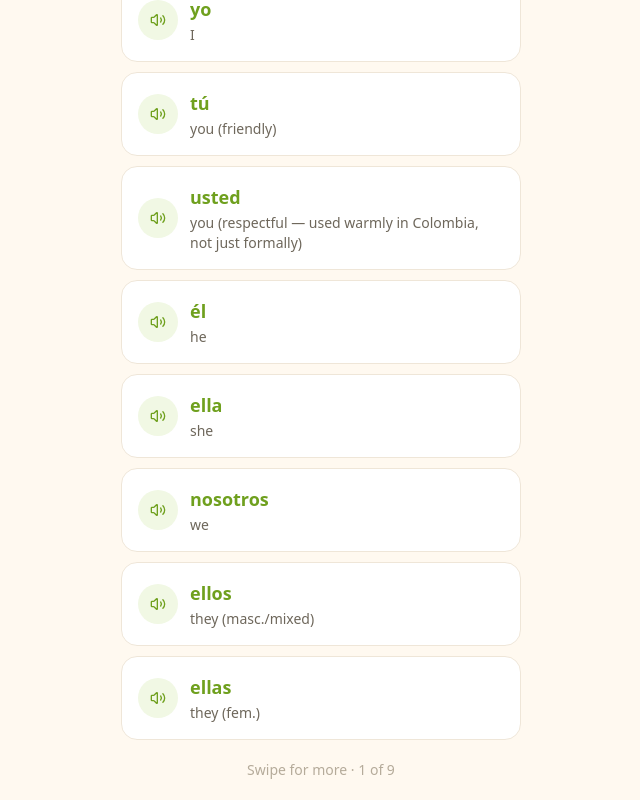
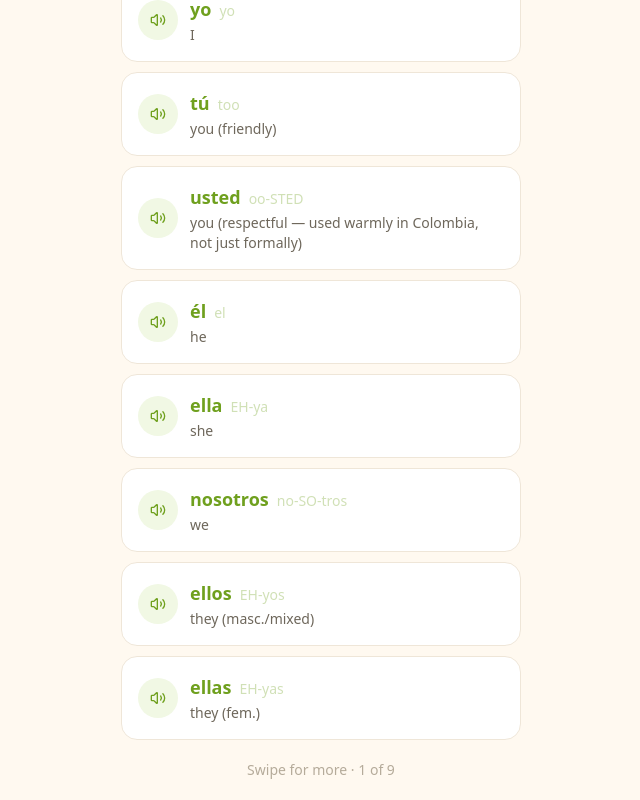
Before and after one commit to lukerexhenry-eng/camino, a React (Vite) app: page / in a window 1280 px wide. Both pictures are taken after a click on the button 640 px from the left and 1072 px from the top of the page. Shown: the part 232-1032 px from the top of the page, without its empty margins (319-959 px from the left). Built offline with nearby package versions, Linux system fonts and the light colour scheme.

Commit message:
Nav bar padding, fix double spacing, fix banner overlap, add sound hints

```diff
--- a/src/App.jsx
+++ b/src/App.jsx
@@ -295,62 +295,62 @@ const GLUE_CATEGORIES = [
   { title: 'Subject pronouns', es: 'Pronombres', emoji: '🙋',
     note: 'In Bogotá these are often dropped — the verb ending already tells you who. "Hablo español" already means "I speak Spanish" without needing "yo."',
     items: [
-      { term: 'yo', meaning: 'I' }, { term: 'tú', meaning: 'you (friendly)' },
-      { term: 'usted', meaning: 'you (respectful — used warmly in Colombia, not just formally)' },
-      { term: 'él', meaning: 'he' }, { term: 'ella', meaning: 'she' },
-      { term: 'nosotros', meaning: 'we' }, { term: 'ellos', meaning: 'they (masc./mixed)' }, { term: 'ellas', meaning: 'they (fem.)' },
+      { term: 'yo', meaning: 'I', sound: 'yo' }, { term: 'tú', meaning: 'you (friendly)', sound: 'too' },
+      { term: 'usted', meaning: 'you (respectful — used warmly in Colombia, not just formally)', sound: 'oo-STED' },
+      { term: 'él', meaning: 'he', sound: 'el' }, { term: 'ella', meaning: 'she', sound: 'EH-ya' },
+      { term: 'nosotros', meaning: 'we', sound: 'no-SO-tros' }, { term: 'ellos', meaning: 'they (masc./mixed)', sound: 'EH-yos' }, { term: 'ellas', meaning: 'they (fem.)', sound: 'EH-yas' },
     ] },
   { title: 'My / your / their', es: 'Posesivos', emoji: '🏠',
     note: 'These change with the noun they describe, not with how much you mean it. "mis" because the next word is plural — not "more mine."',
     items: [
-      { term: 'mi', meaning: 'my (before a singular noun)' }, { term: 'mis', meaning: 'my (before a plural noun)' },
-      { term: 'tu', meaning: 'your (singular noun)' }, { term: 'tus', meaning: 'your (plural noun)' },
-      { term: 'su', meaning: "his / her / their / your (formal) — singular noun" }, { term: 'sus', meaning: "his / her / their / your (formal) — plural noun" },
+      { term: 'mi', meaning: 'my (before a singular noun)', sound: 'mee' }, { term: 'mis', meaning: 'my (before a plural noun)', sound: 'mees' },
+      { term: 'tu', meaning: 'your (singular noun)', sound: 'too' }, { term: 'tus', meaning: 'your (plural noun)', sound: 'toos' },
+      { term: 'su', meaning: "his / her / their / your (formal) — singular noun", sound: 'soo' }, { term: 'sus', meaning: "his / her / their / your (formal) — plural noun", sound: 'soos' },
     ] },
   { title: 'Me / you / it', es: 'Objetos', emoji: '👉',
     note: 'These usually come before the verb — the opposite order from English. "Lo veo" = "I see it," not "It I see."',
     items: [
-      { term: 'me', meaning: 'me / to me' }, { term: 'te', meaning: 'you / to you' },
-      { term: 'lo', meaning: 'it / him (direct object)' }, { term: 'la', meaning: 'it / her (direct object)' },
-      { term: 'le', meaning: 'to him / to her / to you (indirect object)' },
+      { term: 'me', meaning: 'me / to me', sound: 'meh' }, { term: 'te', meaning: 'you / to you', sound: 'teh' },
+      { term: 'lo', meaning: 'it / him (direct object)', sound: 'lo' }, { term: 'la', meaning: 'it / her (direct object)', sound: 'lah' },
+      { term: 'le', meaning: 'to him / to her / to you (indirect object)', sound: 'leh' },
     ] },
   { title: 'Little connectors', es: 'Conectores', emoji: '🔗', note: 'Tiny words, huge job — they\'re what makes vocab sound like a real sentence.',
     items: [
-      { term: 'y', meaning: 'and' }, { term: 'pero', meaning: 'but' }, { term: 'porque', meaning: 'because' },
-      { term: 'entonces', meaning: 'so / then' }, { term: 'también', meaning: 'also / too' },
+      { term: 'y', meaning: 'and', sound: 'ee' }, { term: 'pero', meaning: 'but', sound: 'PEH-ro' }, { term: 'porque', meaning: 'because', sound: 'POR-keh' },
+      { term: 'entonces', meaning: 'so / then', sound: 'en-TON-ses' }, { term: 'también', meaning: 'also / too', sound: 'tam-bee-EN' },
     ] },
   { title: 'A / with / without', es: 'Preposiciones', emoji: '📍', note: '',
     items: [
-      { term: 'para', meaning: 'for / in order to' }, { term: 'con', meaning: 'with' }, { term: 'sin', meaning: 'without' },
-      { term: 'de', meaning: 'of / from' }, { term: 'en', meaning: 'in / on / at' }, { term: 'a', meaning: 'to / at' },
+      { term: 'para', meaning: 'for / in order to', sound: 'PAH-rah' }, { term: 'con', meaning: 'with', sound: 'kon' }, { term: 'sin', meaning: 'without', sound: 'seen' },
+      { term: 'de', meaning: 'of / from', sound: 'deh' }, { term: 'en', meaning: 'in / on / at', sound: 'en' }, { term: 'a', meaning: 'to / at', sound: 'ah' },
     ] },
   { title: 'Ser vs estar — both mean "to be"', es: 'Ser y estar', emoji: '🌀',
     note: 'ser = what something IS (permanent — identity, origin). estar = how something is RIGHT NOW (temporary — mood, location).',
     items: [
-      { term: 'soy', meaning: '(ser) I am — permanent: "Soy de Londres"' }, { term: 'eres', meaning: '(ser) you are — permanent' },
-      { term: 'es', meaning: '(ser) he/she/it is — permanent' },
-      { term: 'estoy', meaning: '(estar) I am — right now: "Estoy bien"' }, { term: 'estás', meaning: '(estar) you are — right now' },
-      { term: 'está', meaning: '(estar) he/she/it is — right now' },
+      { term: 'soy', meaning: '(ser) I am — permanent: "Soy de Londres"', sound: 'soy' }, { term: 'eres', meaning: '(ser) you are — permanent', sound: 'EH-res' },
+      { term: 'es', meaning: '(ser) he/she/it is — permanent', sound: 'es' },
+      { term: 'estoy', meaning: '(estar) I am — right now: "Estoy bien"', sound: 'es-TOY' }, { term: 'estás', meaning: '(estar) you are — right now', sound: 'es-TAS' },
+      { term: 'está', meaning: '(estar) he/she/it is — right now', sound: 'es-TA' },
     ] },
   { title: 'The, a', es: 'Artículos', emoji: '📖', note: 'Spanish nouns are masculine or feminine, and the article has to match.',
     items: [
-      { term: 'el', meaning: 'the (masc.)' }, { term: 'la', meaning: 'the (fem.)' },
-      { term: 'los', meaning: 'the, plural (masc.)' }, { term: 'las', meaning: 'the, plural (fem.)' },
-      { term: 'un', meaning: 'a / an (masc.)' }, { term: 'una', meaning: 'a / an (fem.)' },
+      { term: 'el', meaning: 'the (masc.)', sound: 'el' }, { term: 'la', meaning: 'the (fem.)', sound: 'lah' },
+      { term: 'los', meaning: 'the, plural (masc.)', sound: 'los' }, { term: 'las', meaning: 'the, plural (fem.)', sound: 'lahs' },
+      { term: 'un', meaning: 'a / an (masc.)', sound: 'oon' }, { term: 'una', meaning: 'a / an (fem.)', sound: 'OO-na' },
     ] },
   { title: 'Power verbs', es: 'Verbos clave', emoji: '⚡', note: 'Three verbs that unlock most everyday sentences.',
     items: [
-      { term: 'tengo', meaning: 'I have' }, { term: 'tienes', meaning: 'you have' },
-      { term: 'quiero', meaning: 'I want' }, { term: 'quieres', meaning: 'you want' },
-      { term: 'puedo', meaning: 'I can' }, { term: 'puedes', meaning: 'you can' },
+      { term: 'tengo', meaning: 'I have', sound: 'TEN-go' }, { term: 'tienes', meaning: 'you have', sound: 'tee-EH-nes' },
+      { term: 'quiero', meaning: 'I want', sound: 'kee-EH-ro' }, { term: 'quieres', meaning: 'you want', sound: 'kee-EH-res' },
+      { term: 'puedo', meaning: 'I can', sound: 'PWEH-do' }, { term: 'puedes', meaning: 'you can', sound: 'PWEH-des' },
     ] },
   { title: 'When little words fuse together', es: 'Contracciones', emoji: '🧷',
     note: 'Spanish has exactly two real contractions — and a couple of fixed "with me/you" forms. Tap any one below.',
     items: [
-      { term: 'al', meaning: 'a + el (to the) — the only two contractions in Spanish are al and del' },
-      { term: 'del', meaning: 'de + el (of/from the)' },
-      { term: 'conmigo', meaning: 'con + mí (with me) — irregular fixed form, not "con mí"' },
-      { term: 'contigo', meaning: 'con + ti (with you) — irregular fixed form, not "con tú"' },
+      { term: 'al', meaning: 'a + el (to the) — the only two contractions in Spanish are al and del', sound: 'ahl' },
+      { term: 'del', meaning: 'de + el (of/from the)', sound: 'del' },
+      { term: 'conmigo', meaning: 'con + mí (with me) — irregular fixed form, not "con mí"', sound: 'kon-MEE-go' },
+      { term: 'contigo', meaning: 'con + ti (with you) — irregular fixed form, not "con tú"', sound: 'kon-TEE-go' },
     ],
     extra: 'There\'s a third pattern worth knowing, but it can\'t be reliably tagged word-by-word here: pronouns glue onto the end of infinitives, gerunds, and commands — decir + lo → decirlo ("to say it"), dar + me + lo → dármelo ("give it to me"), di + lo → dilo ("say it"). The ending looks like an ordinary word, so spotting it depends on context, not the letters alone.' },
 ];
@@ -896,7 +896,7 @@ export default function Camino() {
       <div className="fixed bottom-0 left-0 right-0 z-20" style={{ background: 'rgba(255,255,255,0.96)', backdropFilter: 'blur(12px)', borderTop: '1px solid #EFE6D8', paddingBottom: 'max(4px, env(safe-area-inset-bottom))' }}>
         <div className="max-w-md mx-auto flex">
           {tabs.map(t => { const Icon = t.icon; const active = tab === t.id; return (
-            <button key={t.id} onClick={() => { setTab(t.id); setView('tabs'); }} className="flex-1 flex flex-col items-center gap-1 py-2"><Icon size={22} style={{ color: active ? LIME_DK : '#C2B8A8' }} /><span className="text-xs font-bold" style={{ color: active ? LIME_DK : '#C2B8A8' }}>{uiLang === 'es' ? t.es : t.label}</span></button>
+            <button key={t.id} onClick={() => { setTab(t.id); setView('tabs'); }} className="flex-1 flex flex-col items-center gap-1 pt-3.5 pb-2"><Icon size={22} style={{ color: active ? LIME_DK : '#C2B8A8' }} /><span className="text-xs font-bold" style={{ color: active ? LIME_DK : '#C2B8A8' }}>{uiLang === 'es' ? t.es : t.label}</span></button>
           ); })}
         </div>
       </div>
@@ -927,7 +927,7 @@ export default function Camino() {
     const isReturning = stats.completedLessons.length > 0;
     const dueCount = reviewItems.filter(it => it.nextDue <= new Date().toISOString().slice(0, 10)).length;
     return (
-      <div className="min-h-screen relative" style={{ paddingTop: 'env(safe-area-inset-top)', paddingBottom: 'env(safe-area-inset-bottom)', fontFamily: 'system-ui, sans-serif' }}>
+      <div className="min-h-screen relative" style={{ paddingTop: 'env(safe-area-inset-top)', fontFamily: 'system-ui, sans-serif' }}>
         <Keyframes /><PageArc base={CREAM} circle={LIME} />
         <div className="max-w-md mx-auto pb-32 relative">
           <TopBar />
@@ -1188,7 +1188,7 @@ export default function Camino() {
                   {c.items.map(item => (
                     <div key={item.term} className="rounded-2xl p-4 flex items-center gap-3" style={{ background: '#fff', border: '1px solid #EFE6D8' }}>
                       <button onClick={() => speak(item.term)} className="w-10 h-10 rounded-full flex items-center justify-center flex-shrink-0" style={{ background: '#F1F8E4' }}><Volume2 size={16} style={{ color: LIME_DK }} /></button>
-                      <div className="flex-1"><div className="font-black text-lg" style={{ color: LIME_DK }}>{item.term}</div><div className="text-sm mt-0.5" style={{ color: '#6E675B' }}>{item.meaning}</div></div>
+                      <div className="flex-1"><div className="flex items-baseline gap-2"><span className="font-black text-lg" style={{ color: LIME_DK }}>{item.term}</span>{item.sound && <span className="text-sm font-medium" style={{ color: LIME_DK, opacity: 0.32 }}>{item.sound}</span>}</div><div className="text-sm mt-0.5" style={{ color: '#6E675B' }}>{item.meaning}</div></div>
                     </div>
                   ))}
                 </div>
@@ -1471,7 +1471,7 @@ export default function Camino() {
             <button onClick={() => setView('tabs')} className="relative flex items-center gap-1 text-white/90 text-base font-bold mb-6"><ArrowLeft size={18} /> Back</button>
             <div className="relative"><div className="text-white font-black text-4xl tracking-tighter">{activeWorld.name}</div><div className="text-white/80 text-base font-medium">{activeWorld.desc}</div><div className="text-white/70 text-sm font-medium mt-1">In Spanish: <span className="font-bold">{activeWorld.es}</span></div></div>
           </div>
-          <div className="px-6 -mt-5 space-y-3">{lessons.map((lesson, idx) => { const done = stats.completedLessons.includes(lesson.id); const locked = idx > 0 && !stats.completedLessons.includes(lessons[idx - 1].id); return (
+          <div className="px-6 mt-5 space-y-3">{lessons.map((lesson, idx) => { const done = stats.completedLessons.includes(lesson.id); const locked = idx > 0 && !stats.completedLessons.includes(lessons[idx - 1].id); return (
             <button key={lesson.id} disabled={locked} onClick={() => startLesson(activeWorld, lesson)} className={`w-full rounded-3xl p-5 flex items-center gap-4 text-left transition-all ${locked ? 'opacity-40' : 'active:scale-[0.98]'}`} style={{ background: '#fff', border: '1px solid #EFE6D8' }}>
               <div className="w-14 h-14 rounded-2xl flex items-center justify-center font-black text-xl" style={{ background: done ? `linear-gradient(135deg, ${activeWorld.g1}, ${activeWorld.g2})` : locked ? '#F3ECE0' : '#F7F1E8', color: done ? '#fff' : locked ? '#C2B8A8' : INK }}>{done ? <Check size={26} /> : locked ? <Lock size={20} /> : idx + 1}</div>
               <div className="flex-1"><div className="font-bold text-xl" style={{ color: INK }}>{lesson.name}</div><div className="text-sm" style={{ color: '#8A8478' }}>{lesson.cards.length} words · {lesson.es}</div></div>
```
